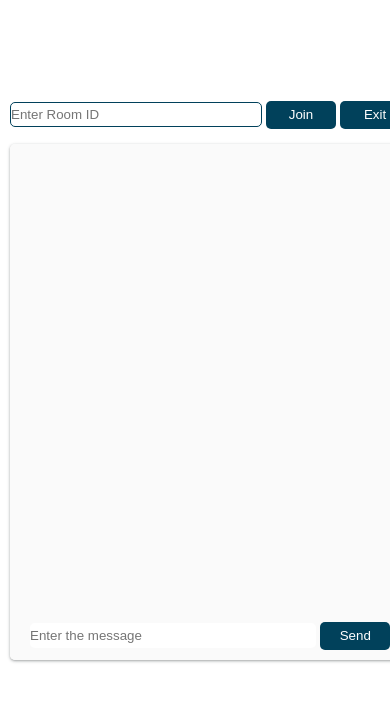
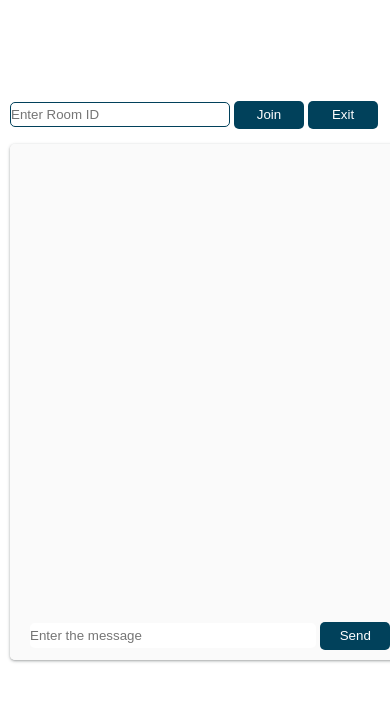
Before and after one commit to Mahendrareddy190/Chat_App, a website: page public/index.html in a window 390 px wide. Shown: the top 702 px of the page. Drawn offline with nearby package versions, Linux system fonts and the light colour scheme; no server answers.

Commit message:
mobile view

```diff
--- a/public/index.html
+++ b/public/index.html
@@ -110,6 +110,9 @@
         padding: 5px;
       }
       @media screen and (max-width: 421px) {
+        .join-div input {
+          width: 55%;
+        }
         .Container {
           margin-top: 80px;
         }
```
